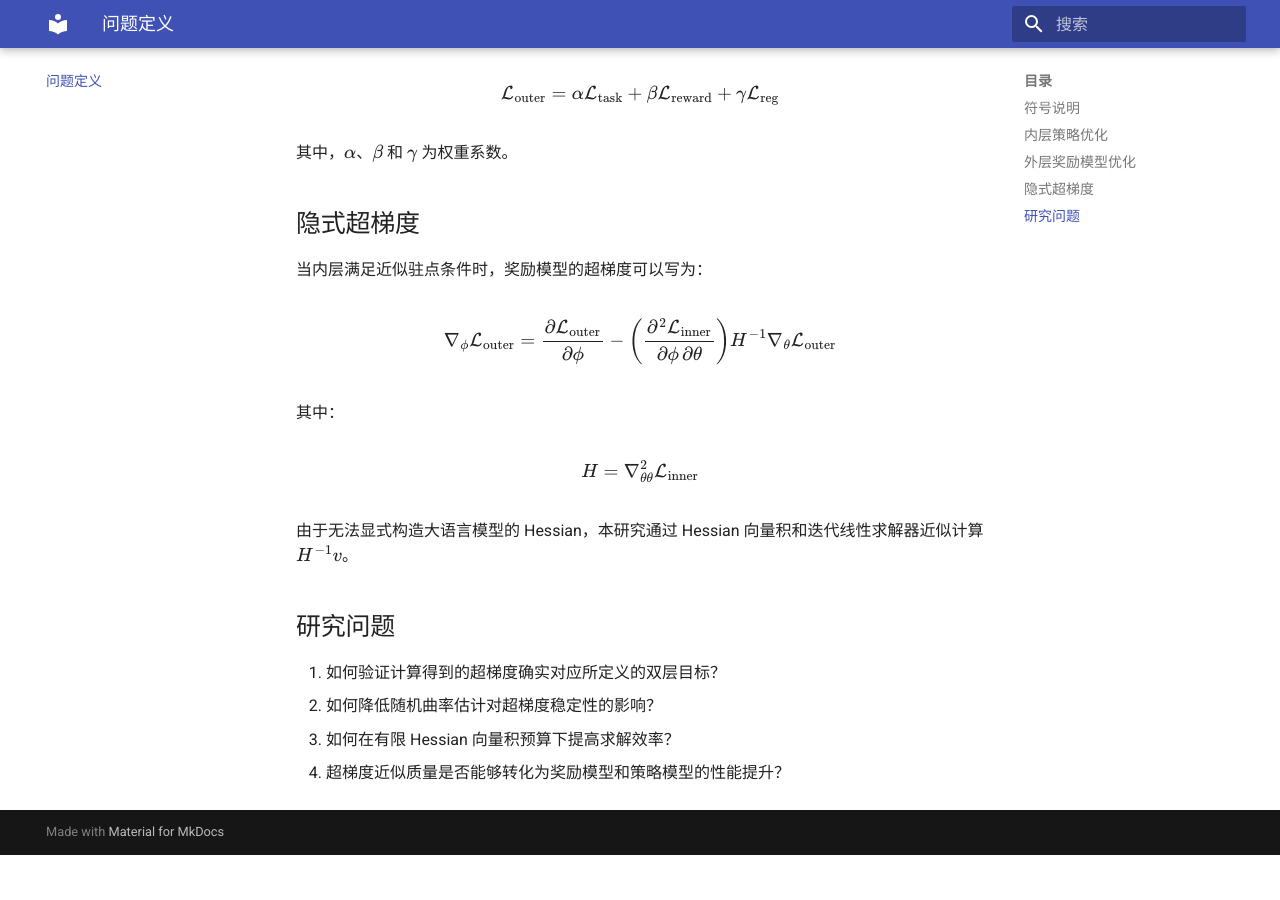
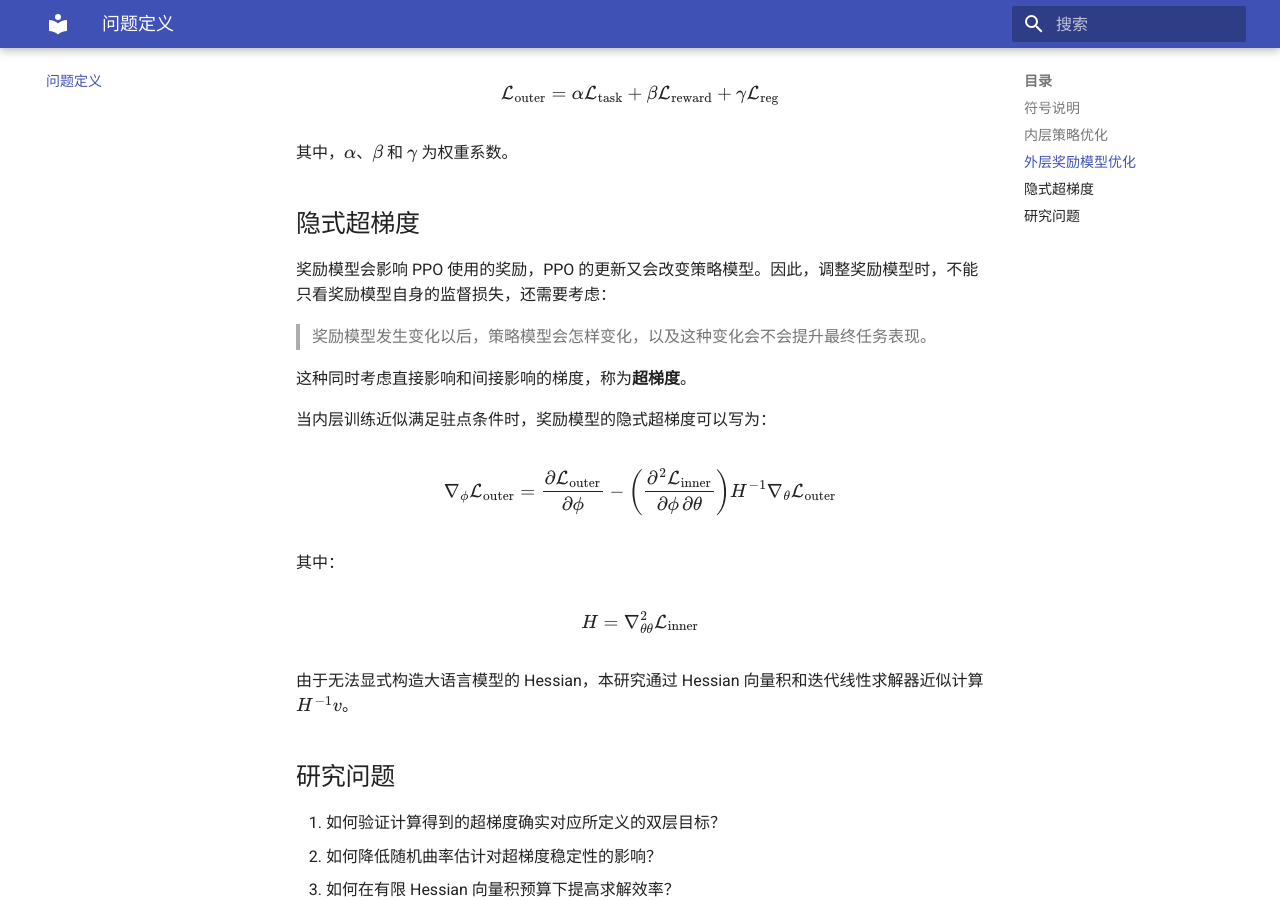
Before and after one commit to privacynot/PARL, an MkDocs documentation site: the page built from docs/problem-definition.md, in a window 1280 px wide and 900 px high, scrolled down 1210 px. Built offline with MkDocs 1.6.1 and Material for MkDocs 9.7.7, drawn with Linux system fonts in a browser that asks for light colours; before the commit the page ends 2065 px from its top, so only the background shows below that.

Commit message:
Update problem-definition.md

```diff
--- a/docs/problem-definition.md
+++ b/docs/problem-definition.md
@@ -55,8 +55,13 @@
 
 
 ## 隐式超梯度
+奖励模型会影响 PPO 使用的奖励，PPO 的更新又会改变策略模型。因此，调整奖励模型时，不能只看奖励模型自身的监督损失，还需要考虑：
 
-当内层满足近似驻点条件时，奖励模型的超梯度可以写为：
+> 奖励模型发生变化以后，策略模型会怎样变化，以及这种变化会不会提升最终任务表现。
+
+这种同时考虑直接影响和间接影响的梯度，称为**超梯度**。
+
+当内层训练近似满足驻点条件时，奖励模型的隐式超梯度可以写为：
 
 \[
 \nabla_\phi\mathcal{L}_{\mathrm{outer}}
```
